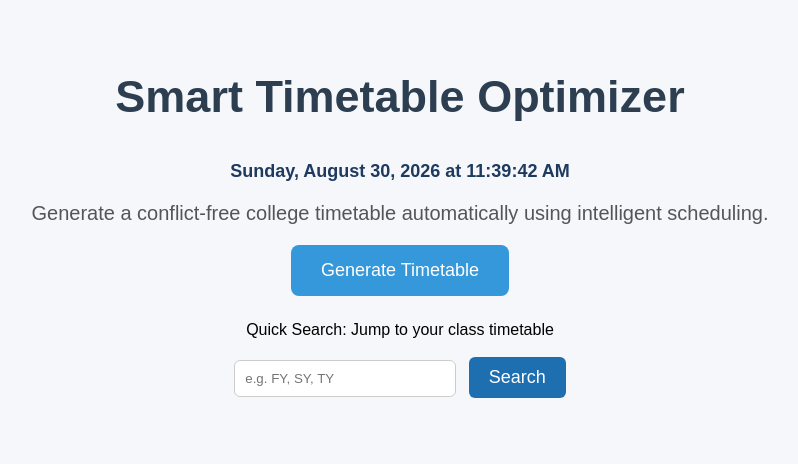
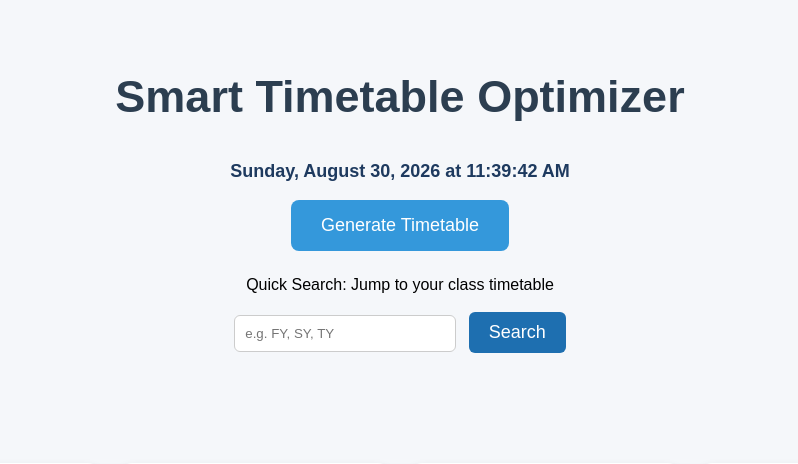
Before and after one commit to palakpj25hds/smart-timetable-optimizer, a Flask app: page / in a window 1280 px wide. Shown: the part 172-636 px from the top of the page, without its empty margins (240-1038 px from the left). Run offline with Flask 3, Linux system fonts and the light colour scheme.

Commit message:
Update index.html

```diff
--- a/templates/index.html
+++ b/templates/index.html
@@ -122,11 +122,6 @@
             setInterval(updateClock, 1000);
         </script>
 
-        <p>
-            Generate a conflict-free college timetable automatically
-            using intelligent scheduling.
-        </p>
-
         <a href="/generate">
             <button>Generate Timetable</button>
         </a>
```
